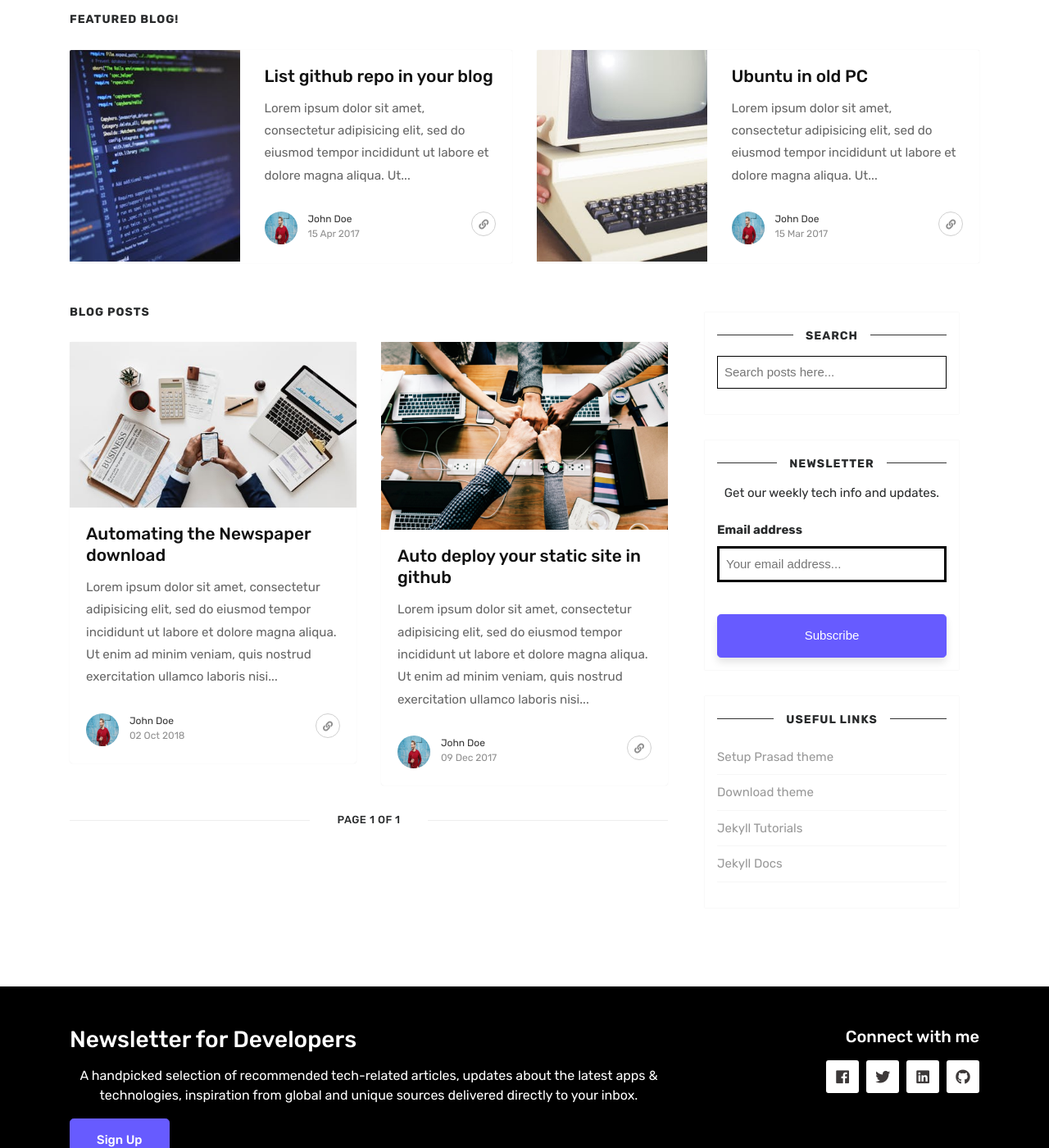
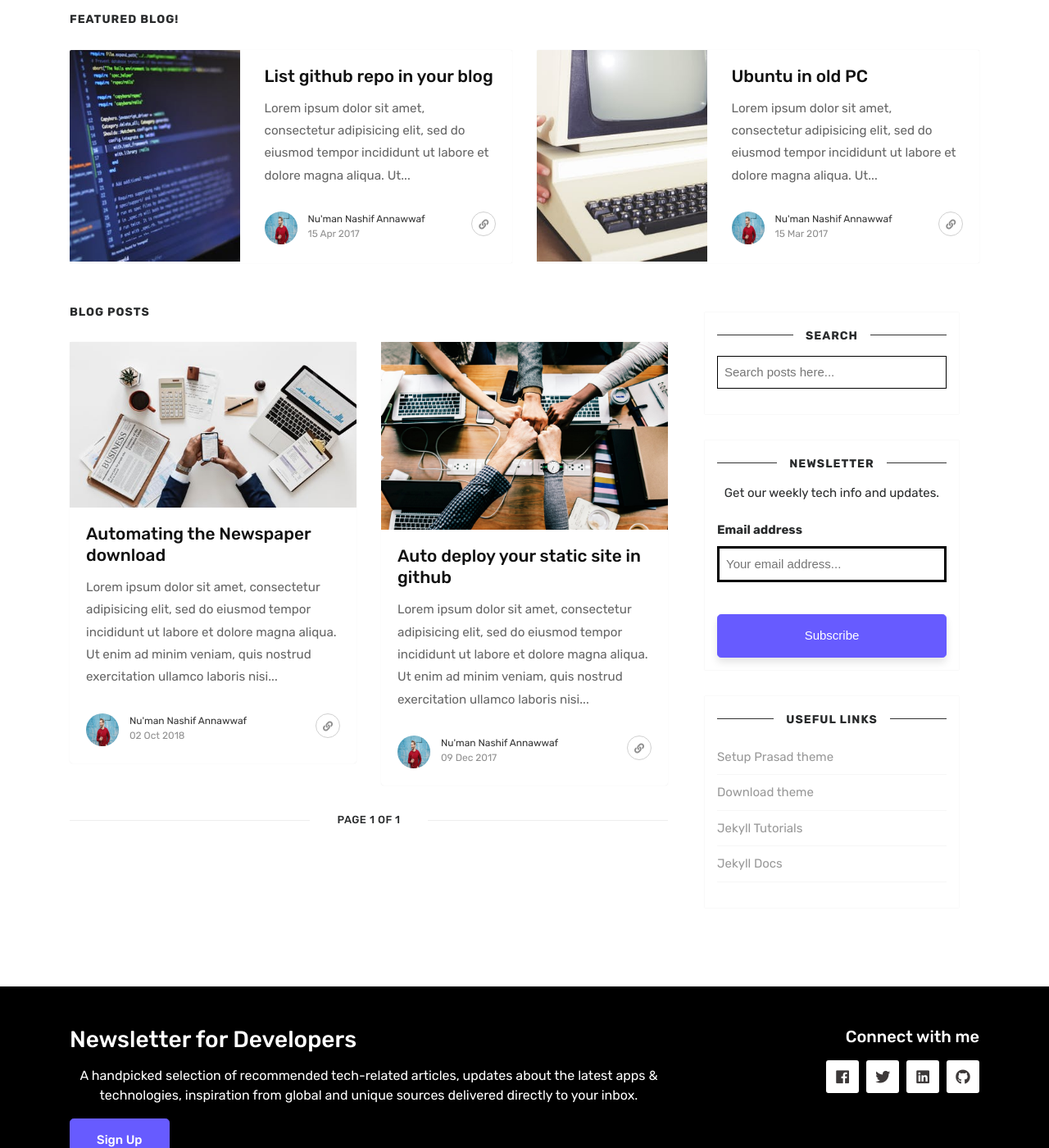
Before and after one commit to sudo-elhazent/sudo-elhazent.github.io, a Jekyll site: the page built from index.html, in a window 1280 px wide and 1400 px high, scrolled down 755 px. Shown: the whole window at 82% size. Built offline with Jekyll 4.4.1, drawn with Linux system fonts in a browser that asks for light colours; nearby versions of some CDN libraries; the list of posts is cut into pages by our own code.

Commit message:
Update _config.yml

```diff
--- a/_config.yml
+++ b/_config.yml
@@ -1,12 +1,12 @@
 # Site
-name: John Doe
+name: Nu'man Nashif Annawwaf
 description: Just another website
 meta_description: Just another website
 logo: /assets/images/logo.png
 favicon: /assets/images/favicon.ico
 paginate: 6
 baseurl:
-email: 'hello@john.doe'
+email: 'elhazent.mail@gmail.com'
 google_analytics:
 disqus:
 sharethis:
@@ -14,13 +14,13 @@ sharethis:
 # Authors
 authors:
   john:
-    name: john
-    display_name: John Doe
+    name: Nu'man
+    display_name: Nu'man Nashif Annawwaf
     image: /assets/images/john.jpg
     email: hello@john.doe
     web: example.com
     twitter:
-    description: Hi, I am John Doe.
+    description: Hi, I am Nu'man Nashif Annawwaf.
 
 # Plugins
 plugins:
@@ -55,7 +55,7 @@ facebook:
 social:
 name: John Doe
 links:
-    - https://twitter.com/
-    - https://www.facebook.com/
-    - https://www.linkedin.com/
-    - https://github.com/
+    - https://twitter.com/elhazent
+    - https://www.facebook.com/numanannawwaf
+    - https://www.linkedin.com/in/elhazent
+    - https://github.com/elhazent
```
